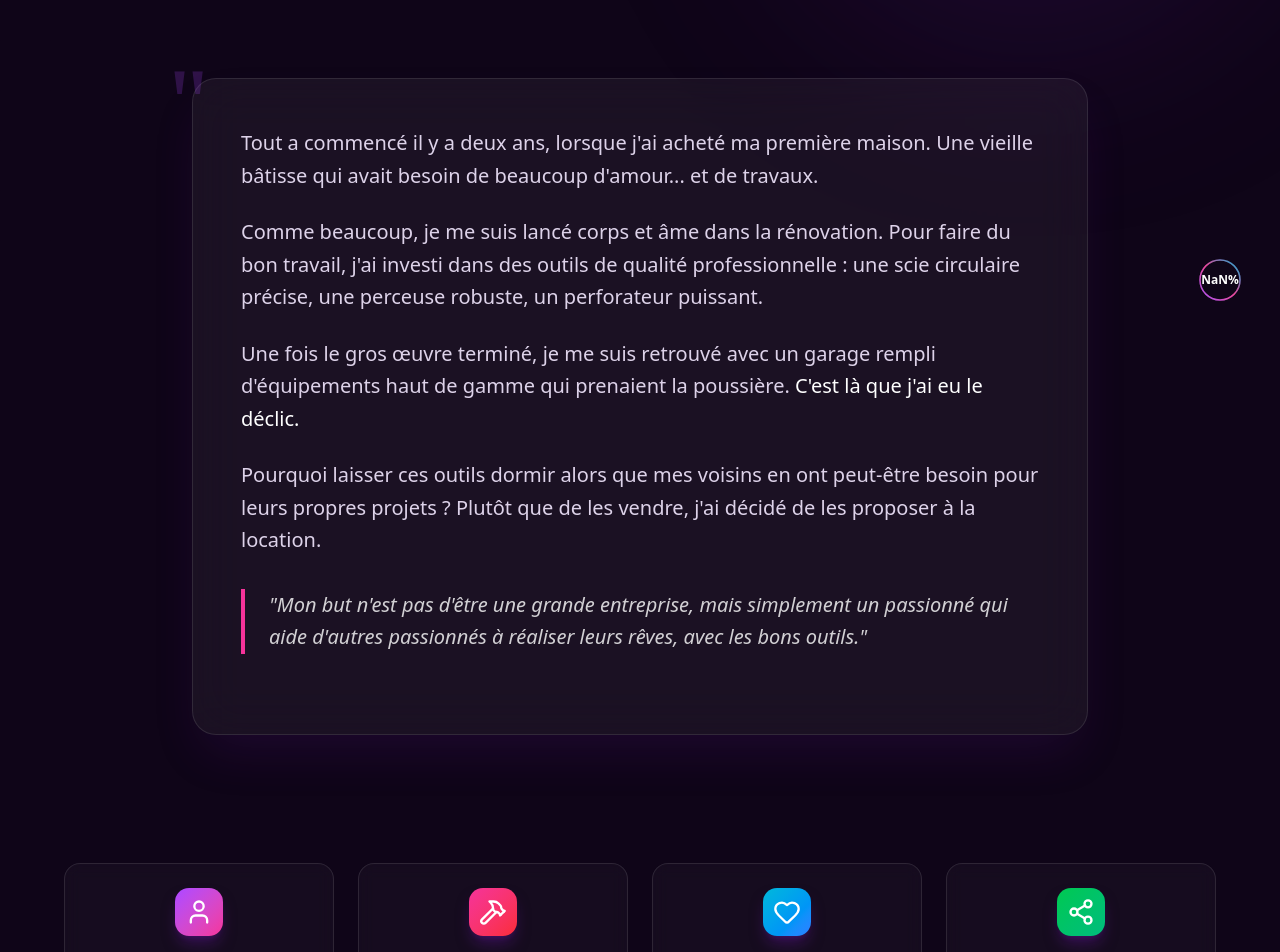
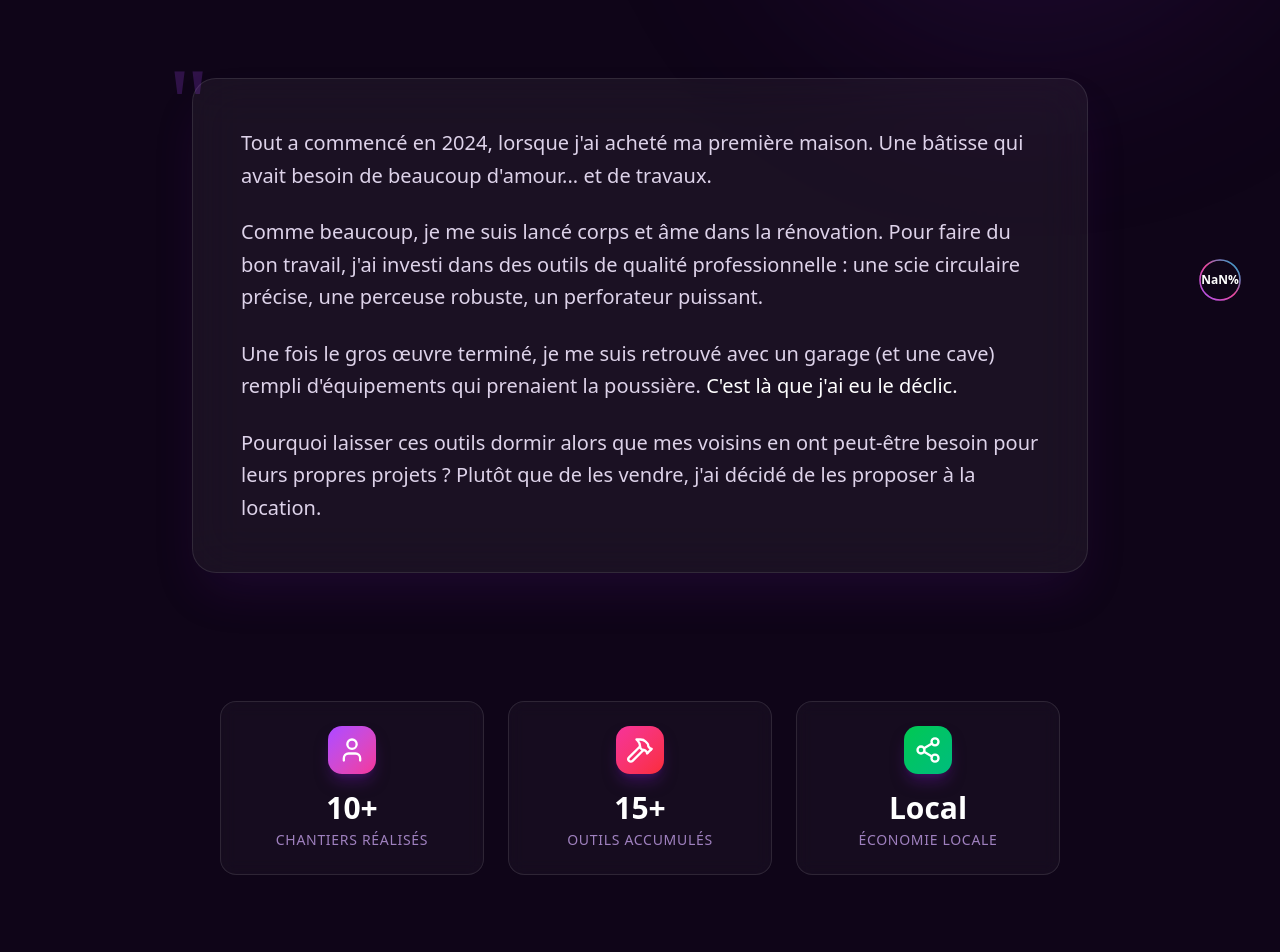
Before and after one commit to MakeTotalSense/tool-rental, a Next.js app: page /tool-rental/about in a window 1280 px wide. Shown: the part 460-1412 px from the top of the page. Built offline with nearby package versions, Linux system fonts and the light colour scheme.

Commit message:
feat: Migrate deployment from Firebase to GitHub Pages, remove Firebase config, and add new About page with HeroSection component.

```diff
--- a/app/about/page.tsx
+++ b/app/about/page.tsx
@@ -9,21 +9,15 @@ export default function AboutPage() {
   const stats = [
     {
       icon: User,
-      label: "Bricoleurs aidés",
-      value: "150+",
+      label: "Chantiers réalisés",
+      value: "10+",
       color: "from-purple-500 to-pink-500",
     },
     {
       icon: Hammer,
-      label: "Outils partagés",
-      value: "45+",
+      label: "Outils accumulés",
+      value: "15+",
       color: "from-pink-500 to-red-500",
-    },
-    {
-      icon: Heart,
-      label: "Passion du bois",
-      value: "100%",
-      color: "from-cyan-500 to-blue-500",
     },
     {
       icon: Share2,
@@ -85,9 +79,9 @@ export default function AboutPage() {
 
             <div className="space-y-6 text-lg md:text-xl text-purple-100/90 font-light leading-relaxed">
               <p>
-                Tout a commencé il y a deux ans, lorsque j'ai acheté ma première
-                maison. Une vieille bâtisse qui avait besoin de beaucoup
-                d'amour... et de travaux.
+                Tout a commencé en 2024, lorsque j'ai acheté ma première maison.
+                Une bâtisse qui avait besoin de beaucoup d'amour... et de
+                travaux.
               </p>
               <p>
                 Comme beaucoup, je me suis lancé corps et âme dans la
@@ -97,7 +91,7 @@ export default function AboutPage() {
               </p>
               <p>
                 Une fois le gros œuvre terminé, je me suis retrouvé avec un
-                garage rempli d'équipements haut de gamme qui prenaient la
+                garage (et une cave) rempli d'équipements qui prenaient la
                 poussière.
                 <span className="text-white font-medium">
                   {" "}
@@ -109,11 +103,6 @@ export default function AboutPage() {
                 peut-être besoin pour leurs propres projets ? Plutôt que de les
                 vendre, j'ai décidé de les proposer à la location.
               </p>
-              <p className="border-l-4 border-pink-500 pl-6 italic text-white/80 my-8">
-                "Mon but n'est pas d'être une grande entreprise, mais simplement
-                un passionné qui aide d'autres passionnés à réaliser leurs
-                rêves, avec les bons outils."
-              </p>
             </div>
           </motion.div>
         </div>
@@ -122,7 +111,7 @@ export default function AboutPage() {
       {/* Stats Section */}
       <section className="py-20 px-6">
         <div className="container mx-auto max-w-6xl">
-          <div className="grid grid-cols-1 md:grid-cols-2 lg:grid-cols-4 gap-6">
+          <div className="flex flex-wrap justify-center gap-6">
             {stats.map((stat, index) => (
               <motion.div
                 key={stat.label}
@@ -131,7 +120,7 @@ export default function AboutPage() {
                 viewport={{ once: true }}
                 transition={{ duration: 0.5, delay: index * 0.1 }}
                 whileHover={{ y: -5 }}
-                className="group relative"
+                className="group relative w-full sm:w-[calc(50%-1.5rem)] lg:w-[calc(25%-1.5rem)] min-w-[200px]"
               >
                 <div className="relative p-6 rounded-2xl bg-white/[0.03] backdrop-blur-sm border border-white/10 hover:bg-white/[0.07]  transition-all duration-300 h-full flex flex-col items-center justify-center text-center">
                   <div
--- a/components/HeroSection.tsx
+++ b/components/HeroSection.tsx
@@ -97,17 +97,6 @@ export default function HeroSection() {
             >
               Explorer la Collection
             </motion.button>
-
-            <motion.button
-              whileHover={{
-                scale: 1.05,
-                backgroundColor: "rgba(255,255,255,0.1)",
-              }}
-              whileTap={{ scale: 0.95 }}
-              className="magnetic px-10 py-5 rounded-full bg-transparent border border-white/20 text-white font-semibold text-lg backdrop-blur-sm transition-all duration-300"
-            >
-              Notre Vision
-            </motion.button>
           </motion.div>
         </motion.div>
 
@@ -116,7 +105,7 @@ export default function HeroSection() {
           initial={{ opacity: 0 }}
           animate={{ opacity: 1 }}
           transition={{ duration: 1, delay: 2 }}
-          className="absolute bottom-12 left-1/2 transform -translate-x-1/2 cursor-pointer magnetic"
+          className="absolute -bottom-24 left-1/2 transform -translate-x-1/2 cursor-pointer magnetic"
           onClick={scrollToTools}
         >
           <motion.div
```
Also changed, not shown: firebase.json (deleted), 2 other files (tests, documents, lock files or other folders).
